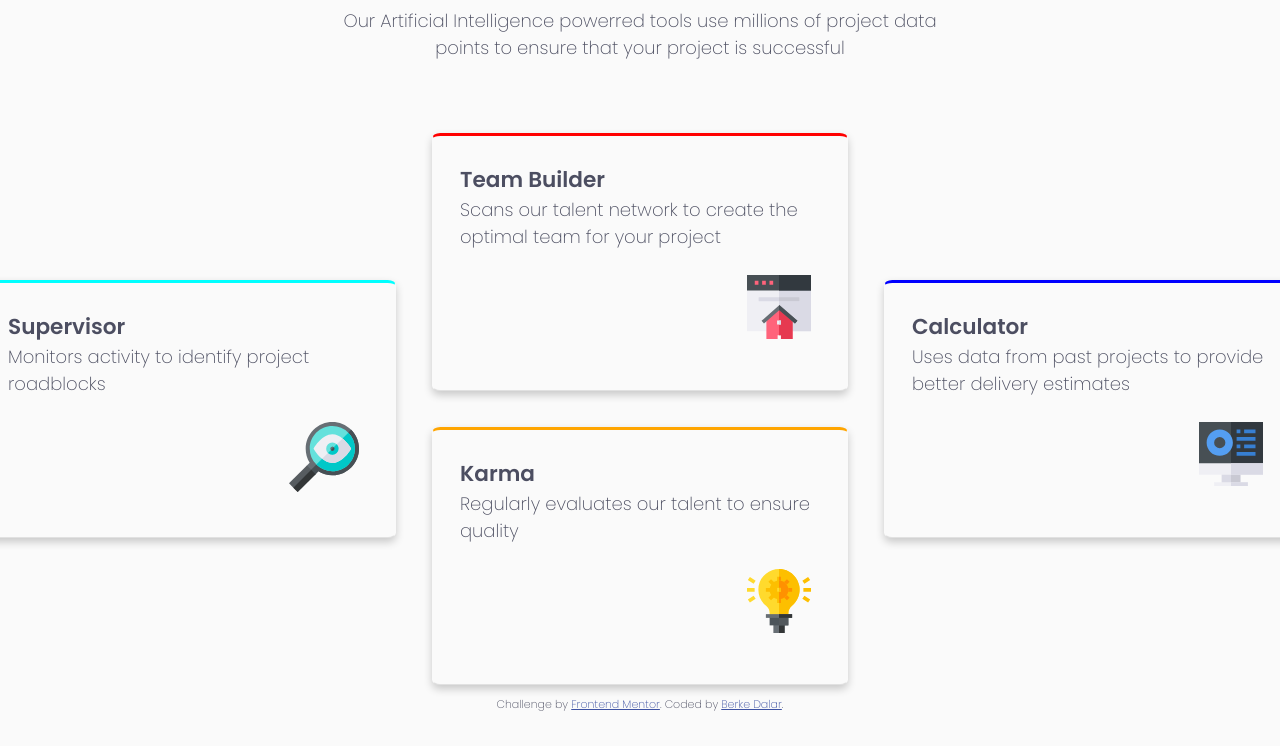
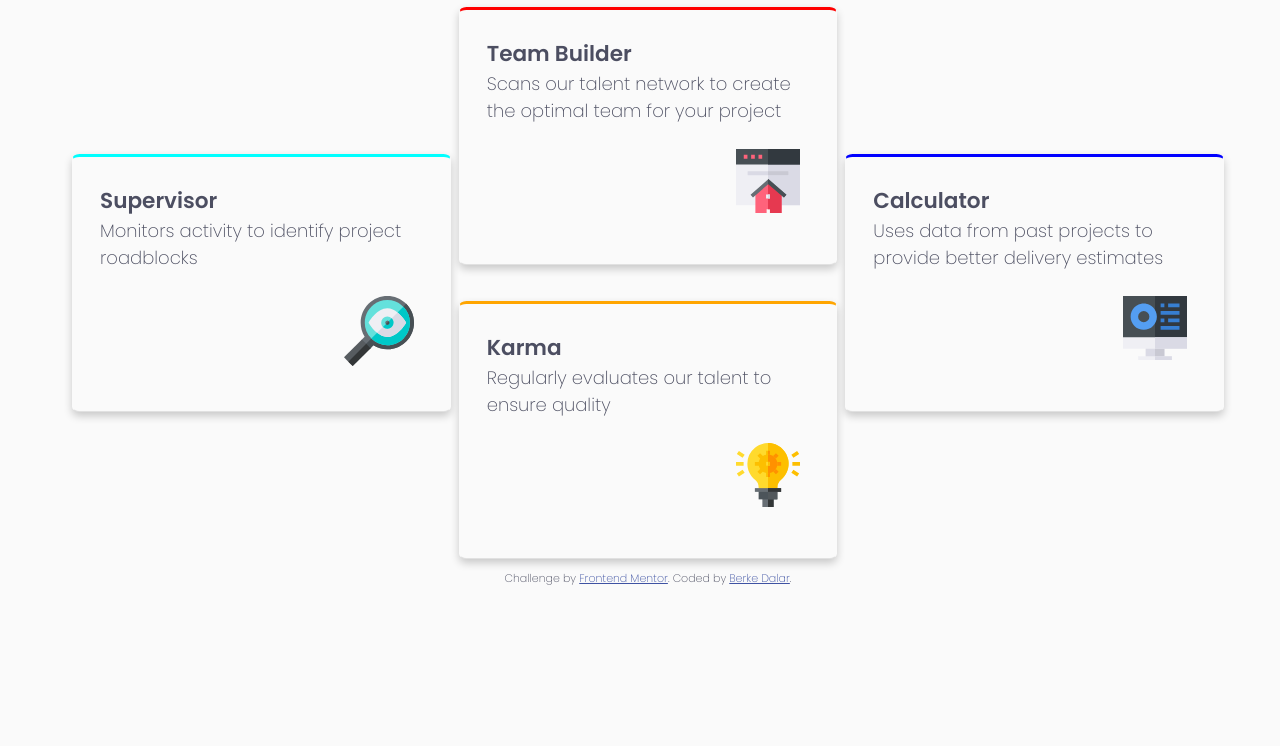
Before and after one commit to jariwarlord/fourCardFeature, a plain HTML site: page index.html in a window 1280 px wide. Shown: the part 205-951 px from the top of the page. After the commit the page ends 836 px from the top, so only its background shows below. Drawn offline with Linux system fonts and the light colour scheme.

Commit message:
some alignment problems
they will fixed in future

```diff
--- a/index.html
+++ b/index.html
@@ -13,7 +13,7 @@
 <body>
   <div class="page">
   <div class="header">
-  <h1 class="first-header">Reliable, efficient delivery</h1>
+  <h1 class="first-header" style="font-weight: 200;">Reliable, efficient delivery</h1>
   <h1>Powered by Technology</h1>
   <p class="first" style="font-size: 15px;">Our Artificial Intelligence powered tools<br> use millions of project data points
     to<br> ensure that your project is successful</p>
--- a/style.css
+++ b/style.css
@@ -34,12 +34,24 @@ p{
 .attribution a {
      color: hsl(228, 45%, 44%);
  }
-
+.desktop-text{
+    display: none;
+}
 .page{
     display: flex;
     flex-direction: column;
     gap: 2em;
     padding-top: 3em;
+}
+.boxes {
+    display: flex;
+    flex-direction: column;
+    gap: 1em;
+}
+.mid-boxes{
+    display: flex;
+    flex-direction: column;
+    gap: 1em;
 }
 .box-1, .box-2, .box-3, .box-4{
     background-color: var(--very-light-gray);
@@ -86,7 +98,8 @@ p{
 @media (min-width: 768px) {
     body {
         font-size: 18px;
-        height: 100vh;
+        height: 100%;
+        width: 100%;
     }
     .page {
     display: flex;
@@ -95,7 +108,7 @@ p{
     padding-top: 0;
     justify-content: center;
     margin: 0 auto;
-    max-width: 1200px;
+    max-width: 90%;
     }
     .boxes {
     display: flex;
@@ -112,8 +125,8 @@ p{
     margin: 0 0em;
     }
     .box-1, .box-2, .box-3, .box-4 {
-    width: 20em;
-    min-width: 20em;
+    width: 100%;
+    max-width: 20em; /* Bu şekilde genişlik maksimum 20em olur ama dar alanlarda esneyebilir */
     min-height: 200px;
     padding: 1.5em;
     }
@@ -158,7 +171,6 @@ p{
       justify-content: center;
       margin: 0 auto;
       max-width: 1200px;
-      height: 100vh;
     }
     .boxes {
       display: flex;
```
Also changed, not shown: images/ssC1.png (added), images/ssC2.png (added), images/ssc^3.png (added), 2 other files.
